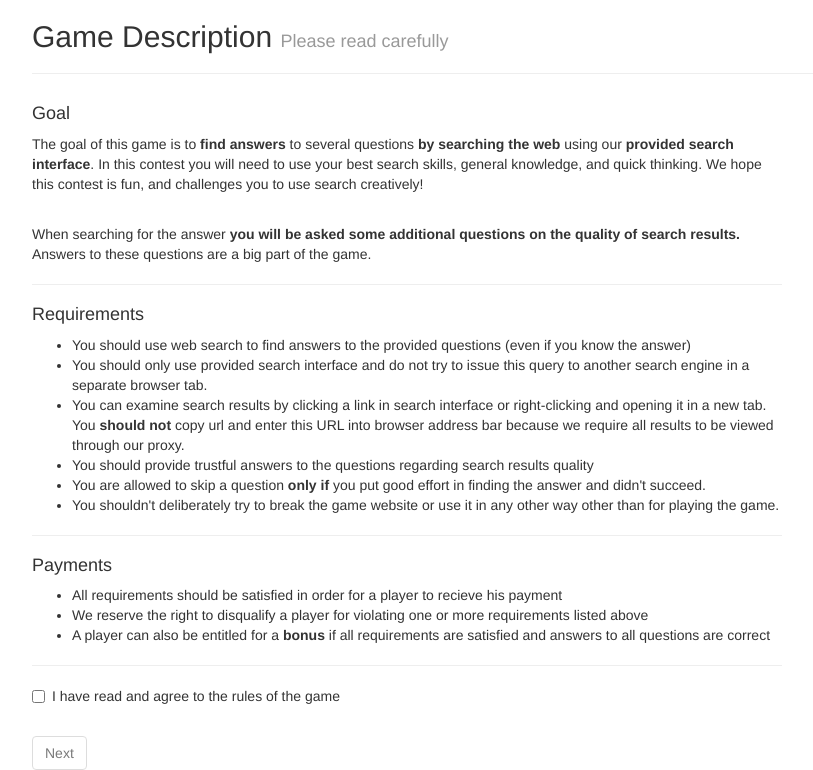
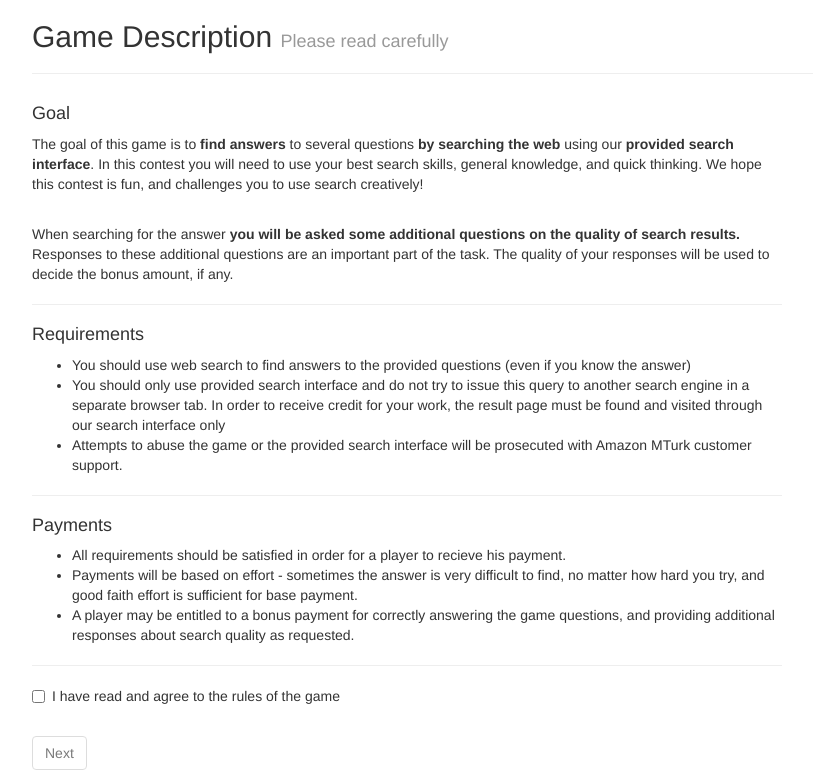
Before and after one commit to DenXX/ufindit, a Django app: template querydifficulty/templates/rules0.html in a window 1280 px wide. Shown: the part 51-821 px from the top of the page, without its empty margins (38-851 px from the left). Run offline with Django 3.2, Linux system fonts and the light colour scheme; the template is opened without the code that fills it, so the values that code supplies are empty; parts of the project's set-up code (start-up, migrations or seed data) failed here and were passed over.

Commit message:
Fixing some text in rules

```diff
--- a/querydifficulty/templates/query_difficulty_serp.html
+++ b/querydifficulty/templates/query_difficulty_serp.html
@@ -24,7 +24,7 @@
         <ol class="search-results" start="{{ results.start_index }}">
           {% for result in results %}
           <li>
-              <div class="nospace"><h3 class="nospace"><a href="{% url 'http_proxy_decorator' task_id=task_id serp_id=serpid url=result.safe_url %}" class="nospace">{{ result.title|safe }}</a></h3></div>
+              <div class="nospace"><h3 class="nospace"><a href="{% url 'http_proxy_decorator' task_id=task_id serp_id=serpid url=result.safe_url %}" class="nospace" target="blank">{{ result.title|safe }}</a></h3></div>
               <div class="nospace"><cite class="search-results-link">{{ result.display_url|safe }}</cite></div>
               <p>{{ result.snippet|safe }}</p>
           </li>
--- a/querydifficulty/templates/rules0.html
+++ b/querydifficulty/templates/rules0.html
@@ -11,23 +11,20 @@
   In this contest you will need to use your best search skills, general knowledge, and quick thinking.
   We hope this contest is fun, and challenges you to use search creatively!</p>
   <br />
-  When searching for the answer <strong>you will be asked some additional questions on the quality of search results.</strong> Answers to these questions are a big part of the game.
+  When searching for the answer <strong>you will be asked some additional questions on the quality of search results.</strong> Responses to these additional questions are an important part of the task. The quality of your responses will be used to decide the bonus amount, if any.
   <hr />
   <h4>Requirements</h4>
   <ul>
     <li>You should use web search to find answers to the provided questions (even if you know the answer)</li>
-    <li>You should only use provided search interface and do not try to issue this query to another search engine in a separate browser tab.</li>
-    <li>You can examine search results by clicking a link in search interface or right-clicking and opening it in a new tab. You <strong>should not</strong> copy url and enter this URL into browser address bar because we require all results to be viewed through our proxy.</li>
-    <li>You should provide trustful answers to the questions regarding search results quality</li>
-    <li>You are allowed to skip a question <strong>only if</strong> you put good effort in finding the answer and didn't succeed.</li>
-    <li>You shouldn't deliberately try to break the game website or use it in any other way other than for playing the game.</li>
+    <li>You should only use provided search interface and do not try to issue this query to another search engine in a separate browser tab. In order to receive credit for your work, the result page must be found and visited through our search interface only</li>
+    <li>Attempts to abuse the game or the provided search interface will be prosecuted with Amazon MTurk customer support.</li>
   </ul>
   <hr />
   <h4>Payments</h4>
   <ul>
-    <li>All requirements should be satisfied in order for a player to recieve his payment</li>
-    <li>We reserve the right to disqualify a player for violating one or more requirements listed above</li>
-    <li>A player can also be entitled for a <strong>bonus</strong> if all requirements are satisfied and answers to all questions are correct</li>
+    <li>All requirements should be satisfied in order for a player to recieve his payment.</li>
+    <li>Payments will be based on effort - sometimes the answer is very difficult to find, no matter how hard you try, and good faith effort is sufficient for base payment.</li>
+    <li>A player may be entitled to a bonus payment for correctly answering the game questions, and providing additional responses about search quality as requested.</li>
   </ul>
 
   <hr />
--- a/querydifficulty/templates/rules2.html
+++ b/querydifficulty/templates/rules2.html
@@ -5,7 +5,7 @@
 <div class="container">
   <h2>Search quality questions <small>Please read carefully</small></h2>
 
-  Search interface allows you to examine results one by one. You can click on the result to see the page (you can also right click to open it in a new tab). <strong>Do not</strong> copy url and paste it to a new tab as we need you to use our proxy to browse results.To go back to search you can click browser Back button.
+  Search interface allows you to examine results one by one. You can click on the result to see the page (you can also right click to open it in a new tab).
  <br />
   If a search results doesn't give you an answer or you are not satisfied with it for some other reason you will <strong>have to</strong> tell us why by filling the form. We will only approve your game if you provided feedback on search results quality!
 
--- a/querydifficulty/templates/rules3.html
+++ b/querydifficulty/templates/rules3.html
@@ -5,7 +5,7 @@
 <div class="container">
   <h2>Query reformulation <small>Please read carefully</small></h2>
 
-  If search results for a query are not satisfactory and you want to reformulate it you need to click the 'I can't find the answer!' button.
+  If search results for a query are not satisfactory and you want try a different search query, please click the 'I can't find the answer!' button.
 
   <hr />
 
--- a/querydifficulty/templates/rules4.html
+++ b/querydifficulty/templates/rules4.html
@@ -3,9 +3,9 @@
 
 {% block content %}
 <div class="container">
-  <h2>Query reformulation <small>Please read carefully</small></h2>
+  <h2>Search Quality Feedback <small>Please read carefully</small></h2>
 
-  Briefly describe the quality of current search results by choosing one of the provided options or typing the reason in the 'Other reason' box if neither of options describe your case. <strong>Note</strong> that these questions are big part of the game, and your replies will be considered when approving the game.
+  Briefly describe the quality of current search results by choosing one of the provided options or typing the reason in the 'Other reason' box if neither of options describe your case. <strong>Note</strong>, that responses to these additional questions are an important part of the task. The quality of your responses will be used to decide the bonus amount, if any.
 
   <hr />
 
```
